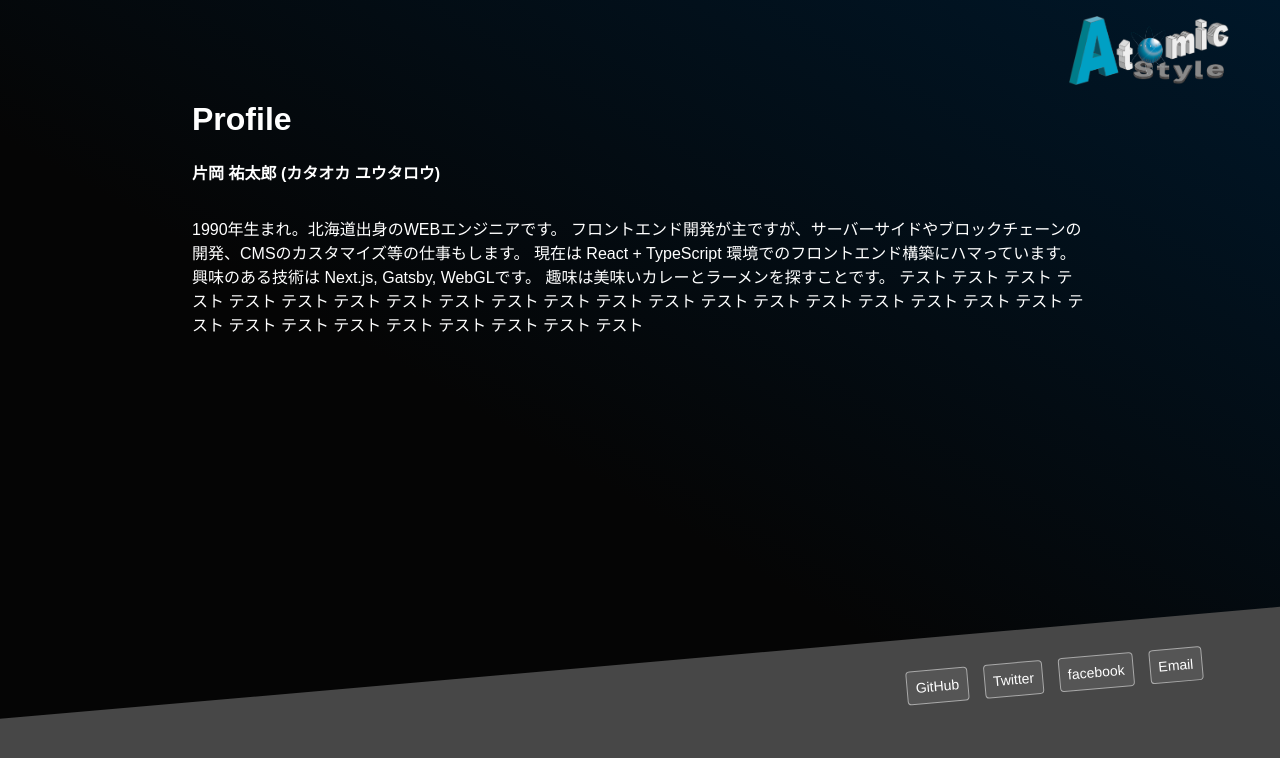
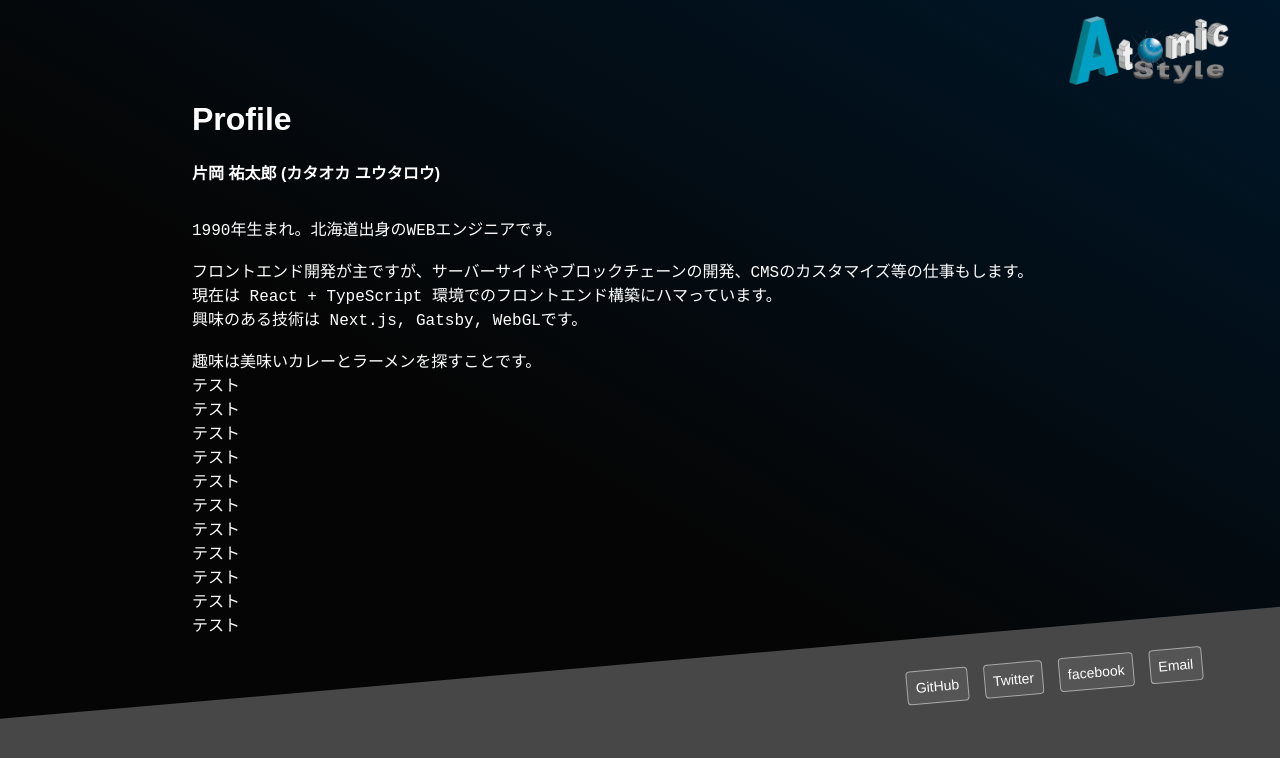
Before and after one commit to okayu8/my-portfolio-ts, a React (Create React App) app: page /#/profile in a window 1280 px wide. Shown: the top 758 px of the page. Built offline with nearby package versions, Linux system fonts and the light colour scheme.

Commit message:
p->pre in profile

```diff
--- a/src/components/pages/profile/profile.tsx
+++ b/src/components/pages/profile/profile.tsx
@@ -9,7 +9,7 @@ const Profile = () => {
     <ProfileContent>
       <h1>Profile</h1>
       <StyledName>{data.name}</StyledName>
-      <P>{data.text}</P>
+      <Pre>{data.text}</Pre>
       <StyledContact />
     </ProfileContent>
   );
@@ -37,7 +37,7 @@ const StyledName = styled.p`
   margin-bottom: 32px;
 `;
 
-const P = styled.p`
+const Pre = styled.pre`
   font-size: 16px;
   overflow-wrap: break-word;
   @media only screen and (max-width: 780px) {
```
